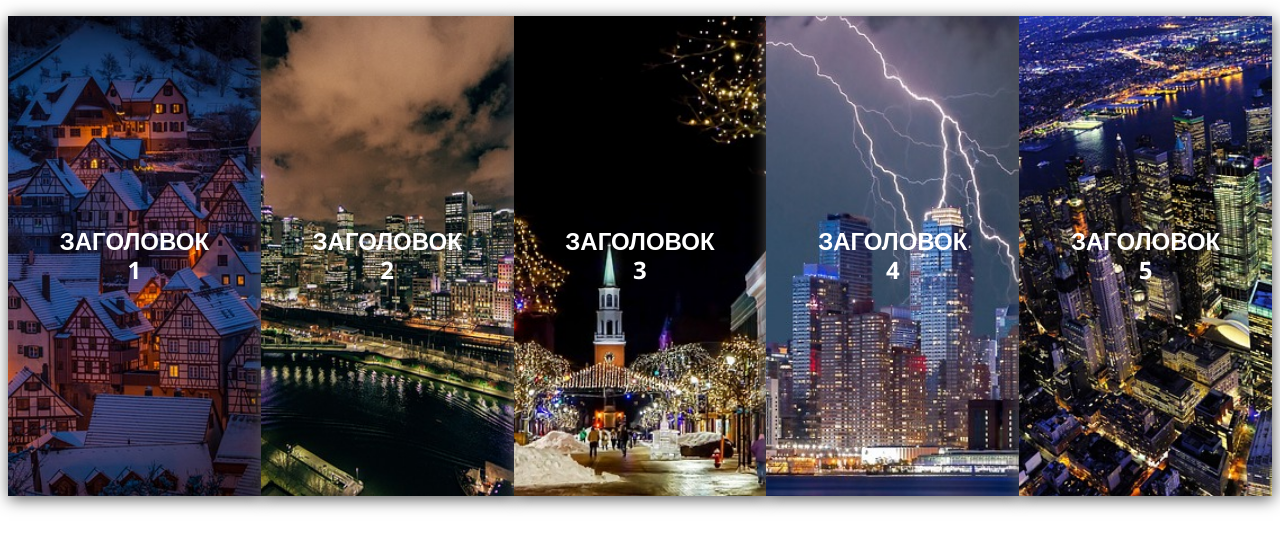
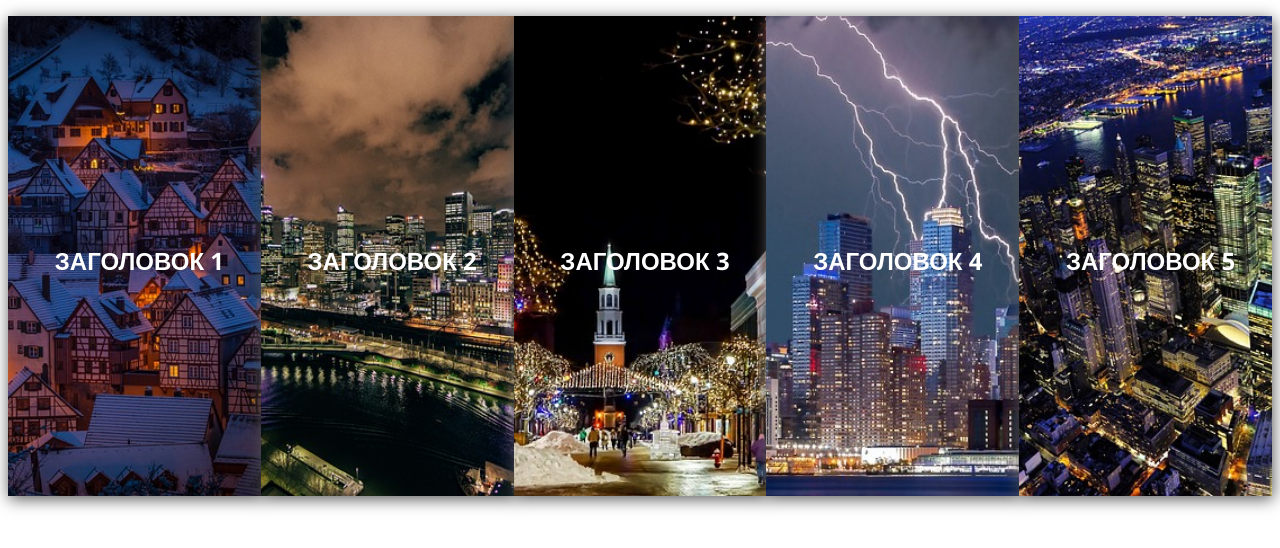
Before and after one commit to Verta-master/hover-accordion, a plain HTML site: page index.html in a window 1280 px wide. Drawn offline with nearby package versions, Linux system fonts and the light colour scheme.

Commit message:
Update 2018-01-13T08:03:16.689Z

```diff
--- a/css/style.css
+++ b/css/style.css
@@ -29,16 +29,25 @@ body {
   height: 100%;
   width: auto;
 }
+div.info {
+  width: 100%;
+  height: 100%;
+  position: absolute;
+  top: 0;
+  left: 0;
+  padding: 5px;
+  display: -ms-flexbox;
+  display: flex;
+  -ms-flex-pack: center;
+      justify-content: center;
+  -ms-flex-align: center;
+      align-items: center;
+}
 .accordion li h2 {
-  position: absolute;
-  top: 50%;
-  left: 50%;
-  transform: translate(-50%, -50%);
   max-width: 100%;
   font-size: 24px;
   line-height: 1.2;
   margin: 0;
-  padding: 5px 10px;
   text-align: center;
   color: #fff;
   text-transform: uppercase;
@@ -46,15 +55,28 @@ body {
 }
 @keyframes rotateOutUpLeft {
   from {
-    transform-origin: left bottom;
+    transform-origin: center;
   }
   to {
-    transform-origin: left bottom;
+    transform-origin: center;
     transform: rotate3d(0, 0, 1, -90deg);
+  }
+}
+@keyframes rotateInDownLeft {
+  from {
+    transform-origin: center;
+    transform: rotate3d(0, 0, 1, -90deg);
+  }
+  to {
+    transform-origin: center;
+    transform: none;
   }
 }
 .accordion li h2.title {
   text-decoration: underline;
+  animation-duration: 0.5s;
+  animation-fill-mode: both;
+  animation-name: rotateInDownLeft;
 }
 .accordion li h2.title-rotated {
   text-decoration: none;
--- a/index.html
+++ b/index.html
@@ -11,23 +11,33 @@
   <ul class="accordion" id="accordion">
     <li>
       <img src="img/slide1.jpg" alt="Slide1">
-      <h2>Заголовок 1</h2>
+      <div class="info">
+        <h2>Заголовок 1</h2>
+      </div>
     </li>
     <li>
       <img src="img/slide2.jpg" alt="Slide2">
-      <h2>Заголовок 2</h2>
+      <div class="info">
+        <h2>Заголовок 2</h2>
+      </div>
     </li>
     <li>
       <img src="img/slide3.jpg" alt="Slide3">
-      <h2>Заголовок 3</h2>
+      <div class="info">
+        <h2>Заголовок 3</h2>
+      </div>
     </li>
     <li>
       <img src="img/slide4.jpg" alt="Slide4">
-      <h2>Заголовок 4</h2>
+      <div class="info">
+        <h2>Заголовок 4</h2>
+      </div>
     </li>
     <li>
       <img src="img/slide5.jpg" alt="Slide5">
-      <h2>Заголовок 5</h2>
+      <div class="info">
+        <h2>Заголовок 5</h2>
+      </div>
     </li>
   </ul>
 
@@ -47,18 +57,15 @@
         function () {
           var $this = $(this);
           $this.animate({'width': slideOpened}, 500);
+          $('h2').not(this).addClass('title-rotated');
           $('h2', $this).animate({fontSize: '48px'});
-//          $('h2').not(this).animate({fontSize: '24px'});
-          $('h2').not(this).addClass('title-rotated');
           $('h2', $this).removeClass('title-rotated').addClass('title');
         },
         function () {
           var $this = $(this);
           $this.animate({'width': slideWidth}, 500);
           $('h2', $this).animate({fontSize: '24px'});
-//          $('h2', $this).removeClass('title').addClass('title-rotated');
           $('h2', $this).removeClass('title').removeClass('title-rotated');
-//          $('h2').not(this).removeClass('title').removeClass('title-rotated');
         }
       );
     });
```
Also changed, not shown: css/style.min.css.
